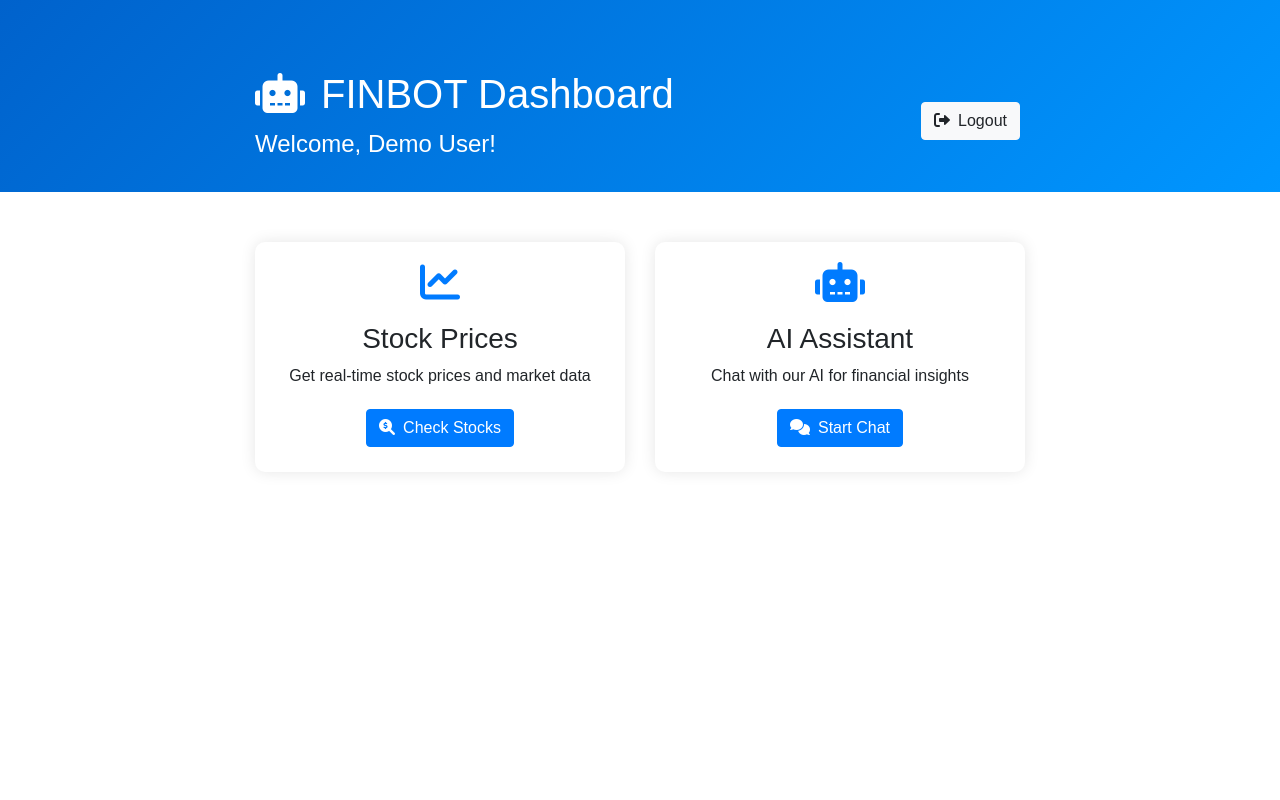
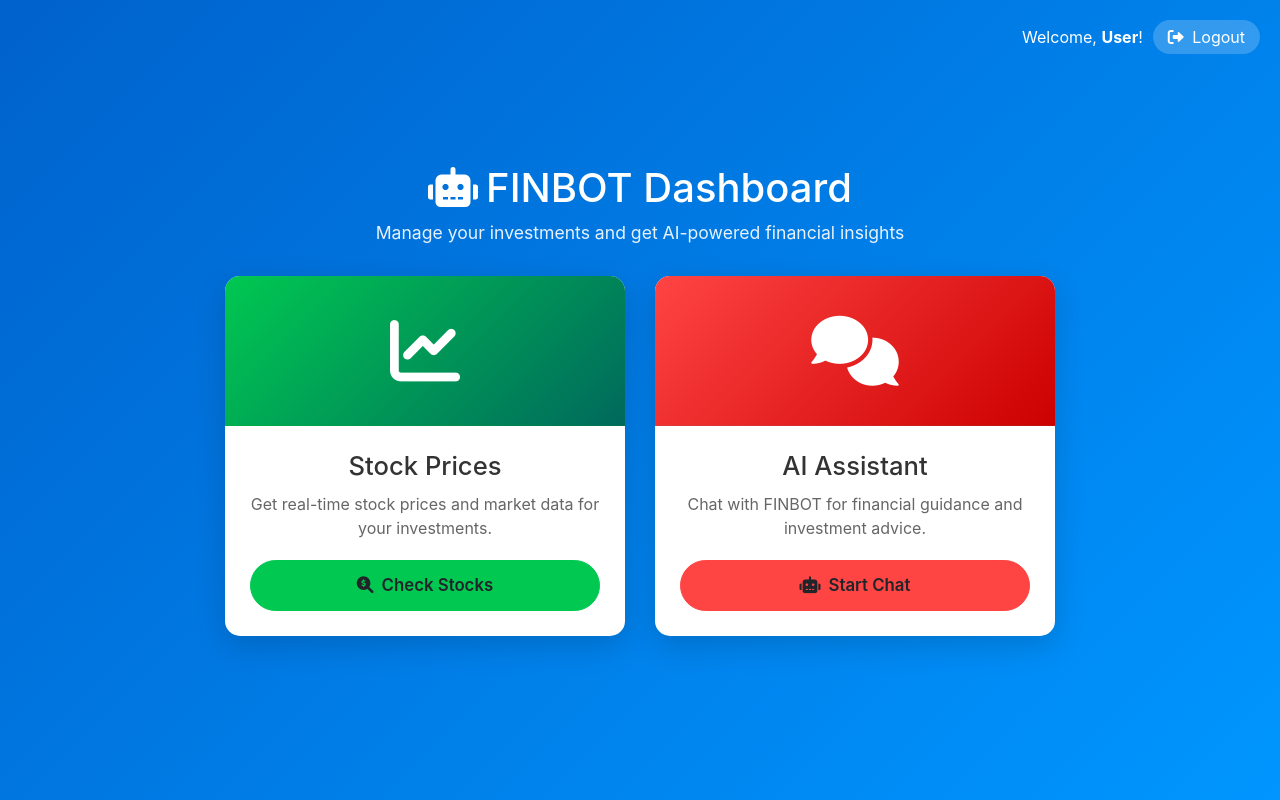
Before and after one commit to YAMITAN394/blackboxai-1742728776822, a FastAPI app: page /dashboard.html in a window 1280 px wide. Run offline with FastAPI, Linux system fonts and the light colour scheme; some libraries are stand-ins or nearby versions.

Commit message:
Update dashboard.html

```diff
--- a/frontend/templates/dashboard.html
+++ b/frontend/templates/dashboard.html
@@ -1,82 +1,218 @@
 <!DOCTYPE html>
 <html lang="en">
+
 <head>
     <meta charset="UTF-8">
     <meta name="viewport" content="width=device-width, initial-scale=1.0">
+    <title>FINBOT - Dashboard</title>
     <link rel="stylesheet" href="https://stackpath.bootstrapcdn.com/bootstrap/4.5.2/css/bootstrap.min.css">
     <link rel="stylesheet" href="https://cdnjs.cloudflare.com/ajax/libs/font-awesome/6.0.0-beta3/css/all.min.css">
-    <link rel="stylesheet" href="/static/css/style.css">
-    <title>FINBOT Dashboard</title>
     <style>
-        .dashboard-header {
+        body {
             background: linear-gradient(135deg, #0062cc, #0096ff);
+            min-height: 100vh;
+            display: flex;
+            align-items: center;
+            justify-content: center;
+            position: relative;
+        }
+
+        .dashboard-container {
+            max-width: 900px;
+            width: 100%;
+            padding: 20px;
+        }
+
+        .header {
+            text-align: center;
             color: white;
-            padding: 20px 0;
             margin-bottom: 30px;
         }
-        .feature-card {
-            border: none;
-            border-radius: 10px;
-            box-shadow: 0 0 15px rgba(0, 0, 0, 0.1);
-            transition: transform 0.3s;
+
+        .header h1 {
+            font-size: 2.5rem;
         }
-        .feature-card:hover {
-            transform: translateY(-5px);
+
+        .header p {
+            font-size: 1.1rem;
+            opacity: 0.9;
         }
-        .feature-icon {
-            font-size: 40px;
-            color: #007bff;
+
+        .card-row {
+            display: flex;
+            justify-content: center;
+            flex-wrap: wrap;
+            gap: 30px;
+        }
+
+        .card-option {
+            background: white;
+            border-radius: 15px;
+            box-shadow: 0 10px 30px rgba(0, 0, 0, 0.15);
+            width: 100%;
+            max-width: 400px;
+            transition: transform 0.3s, box-shadow 0.3s;
+            overflow: hidden;
+            cursor: pointer;
+        }
+
+        .card-option:hover {
+            transform: translateY(-10px);
+            box-shadow: 0 15px 35px rgba(0, 0, 0, 0.2);
+        }
+
+        .card-header {
+            height: 150px;
+            display: flex;
+            align-items: center;
+            justify-content: center;
+        }
+
+        .stock-header {
+            background: linear-gradient(135deg, #00c851, #00695c);
+        }
+
+        .chat-header {
+            background: linear-gradient(135deg, #ff4444, #cc0000);
+        }
+
+        .card-icon {
+            font-size: 70px;
+            color: white;
+        }
+
+        .card-body {
+            padding: 25px;
+            text-align: center;
+        }
+
+        .card-title {
+            font-size: 1.6rem;
+            color: #333;
+            margin-bottom: 10px;
+        }
+
+        .card-text {
+            color: #666;
+            font-size: 1rem;
             margin-bottom: 20px;
         }
-        .user-welcome {
-            font-size: 24px;
-            margin-bottom: 10px;
+
+        .btn-option {
+            width: 100%;
+            padding: 12px;
+            border-radius: 30px;
+            font-size: 1.05rem;
+            font-weight: 600;
+            transition: all 0.3s;
+        }
+
+        .btn-stock {
+            background-color: #00c851;
+            border-color: #00c851;
+        }
+
+        .btn-stock:hover {
+            background-color: #00b046;
+            border-color: #00b046;
+        }
+
+        .btn-chat {
+            background-color: #ff4444;
+            border-color: #ff4444;
+        }
+
+        .btn-chat:hover {
+            background-color: #e60000;
+            border-color: #e60000;
+        }
+
+        .user-greeting {
+            position: absolute;
+            top: 20px;
+            right: 20px;
+            color: white;
+            display: flex;
+            align-items: center;
+        }
+
+        .user-greeting span {
+            margin-right: 10px;
+        }
+
+        .logout-btn {
+            background-color: rgba(255, 255, 255, 0.2);
+            color: white;
+            border: none;
+            border-radius: 20px;
+            padding: 5px 15px;
+            transition: all 0.3s;
+        }
+
+        .logout-btn:hover {
+            background-color: rgba(255, 255, 255, 0.3);
+        }
+
+        @media (max-width: 768px) {
+            .card-row {
+                flex-direction: column;
+                align-items: center;
+            }
         }
     </style>
 </head>
+
 <body>
-    <div class="dashboard-header">
-        <div class="container">
-            <div class="d-flex justify-content-between align-items-center">
-                <div>
-                    <h1><i class="fas fa-robot mr-3"></i>FINBOT Dashboard</h1>
-                    <p class="user-welcome">Welcome, Demo User!</p>
-                </div>
-                <a href="/" class="btn btn-light">
-                    <i class="fas fa-sign-out-alt mr-2"></i>Logout
+    <div class="user-greeting">
+        <span>Welcome, <strong id="username">User</strong>!</span>
+        <a href="/login.html" class="logout-btn">
+            <i class="fas fa-sign-out-alt mr-1"></i> Logout
         </a>
     </div>
-        </div>
+
+    <div class="dashboard-container">
+        <div class="header">
+            <h1><i class="fas fa-robot mr-2"></i>FINBOT Dashboard</h1>
+            <p>Manage your investments and get AI-powered financial insights</p>
         </div>
 
-    <div class="container">
-        <div class="row">
-            <div class="col-md-6 mb-4">
-                <div class="card feature-card">
-                    <div class="card-body text-center">
-                        <i class="fas fa-chart-line feature-icon"></i>
-                        <h3>Stock Prices</h3>
-                        <p>Get real-time stock prices and market data</p>
-                        <a href="/stock.html" class="btn btn-primary">
+        <div class="card-row">
+            <div class="card-option" onclick="window.location.href='/stock.html'">
+                <div class="card-header stock-header">
+                    <i class="fas fa-chart-line card-icon"></i>
+                </div>
+                <div class="card-body">
+                    <h3 class="card-title">Stock Prices</h3>
+                    <p class="card-text">Get real-time stock prices and market data for your investments.</p>
+                    <a href="/stock.html" class="btn btn-option btn-stock">
                         <i class="fas fa-search-dollar mr-2"></i>Check Stocks
                     </a>
                 </div>
             </div>
+
+            <div class="card-option" onclick="window.location.href='/chat.html'">
+                <div class="card-header chat-header">
+                    <i class="fas fa-comments card-icon"></i>
                 </div>
-
-            <div class="col-md-6 mb-4">
-                <div class="card feature-card">
-                    <div class="card-body text-center">
-                        <i class="fas fa-robot feature-icon"></i>
-                        <h3>AI Assistant</h3>
-                        <p>Chat with our AI for financial insights</p>
-                        <a href="/chat.html" class="btn btn-primary">
-                            <i class="fas fa-comments mr-2"></i>Start Chat
+                <div class="card-body">
+                    <h3 class="card-title">AI Assistant</h3>
+                    <p class="card-text">Chat with FINBOT for financial guidance and investment advice.</p>
+                    <a href="/chat.html" class="btn btn-option btn-chat">
+                        <i class="fas fa-robot mr-2"></i>Start Chat
                     </a>
                 </div>
             </div>
         </div>
     </div>
-    </div>
+
+    <script>
+        document.addEventListener('DOMContentLoaded', function () {
+            const storedUser = localStorage.getItem('finbotUser');
+            if (storedUser) {
+                document.getElementById('username').textContent = storedUser;
+            }
+        });
+    </script>
 </body>
+
 </html>
```
Lines whose indentation alone changed are shown as unchanged.
